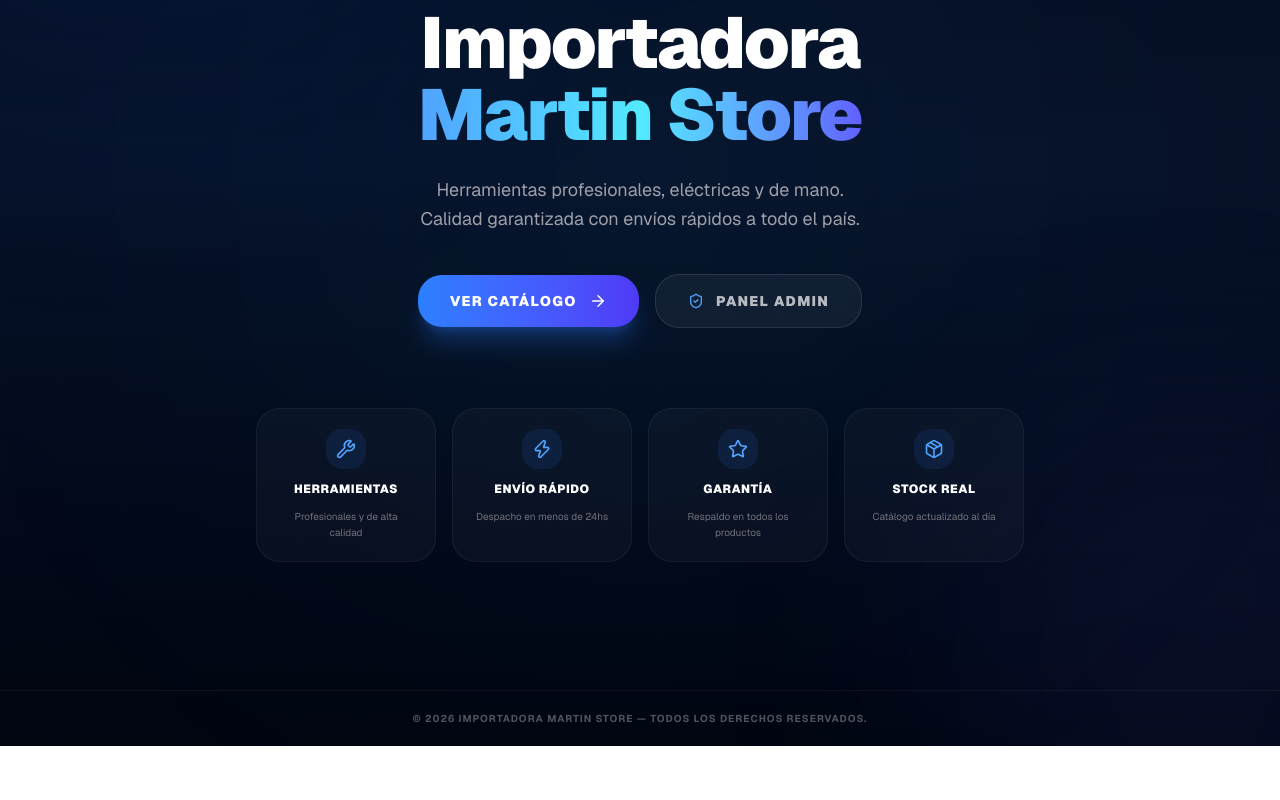
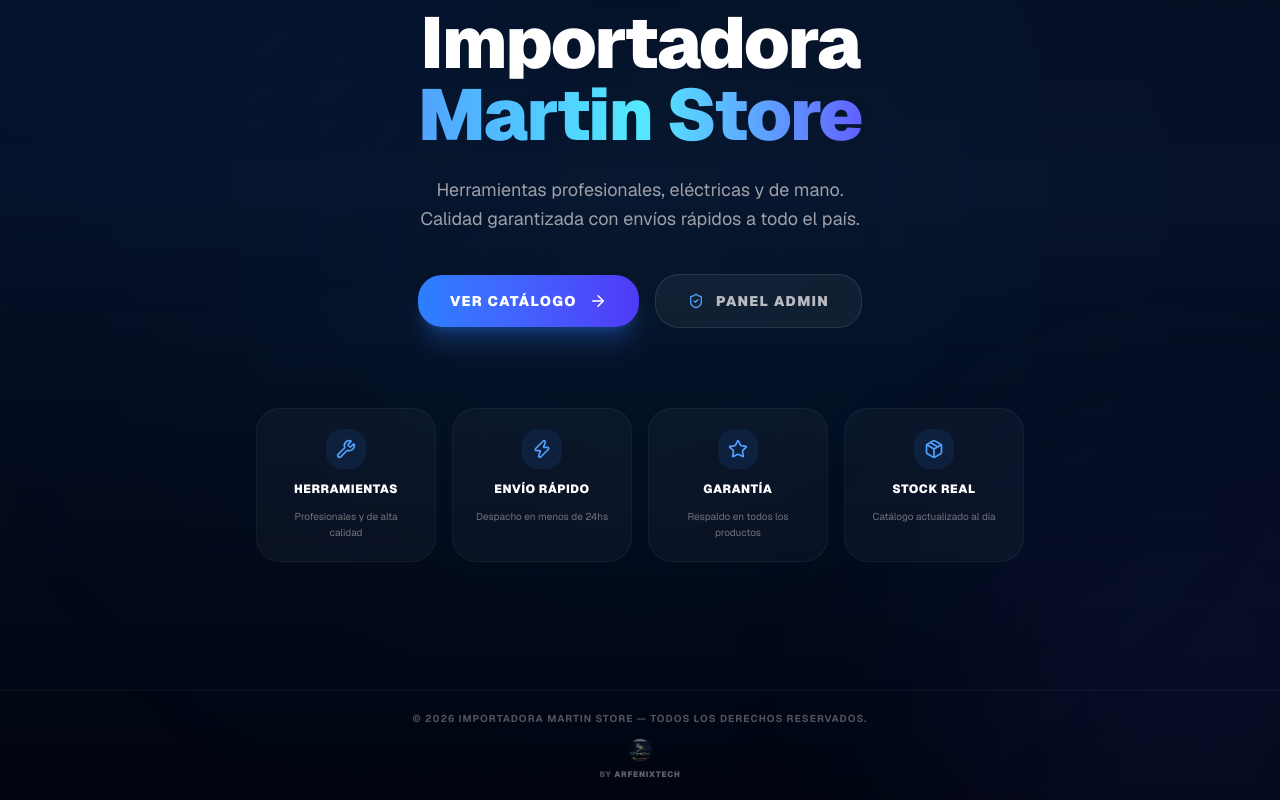
Before and after one commit to ARFFENHY/importadora-martin-store-, a Next.js app: page / in a window 1280 px wide. Shown: the part 414-1214 px from the top of the page. Before the commit the page ends 1160 px from the top, so only its background shows below. Built offline with nearby package versions, Linux system fonts and the light colour scheme; no server answers; the database is empty.

Commit message:
feat: add developer badge in home page footer and fix brand casing to ArfenixTech

```diff
--- a/src/app/catalogo/page.tsx
+++ b/src/app/catalogo/page.tsx
@@ -275,13 +275,13 @@ export default function CatalogoPage() {
             © {new Date().getFullYear()} {mounted ? store.name : "Importadora Martin Store"} - Todos los derechos reservados.
           </p>
 
-          {/* Developer badge "by ARfenixTech" */}
+          {/* Developer badge "by ArfenixTech" */}
           <div className="flex flex-col items-center gap-1.5 mt-2 opacity-60 hover:opacity-100 transition-opacity duration-300 select-none cursor-pointer">
             <div className="h-6 w-6 rounded-full overflow-hidden border border-zinc-200 bg-black flex items-center justify-center shadow-2xs">
-              <img src="/arfenixtech-logo.jpg" alt="ARfenixTech logo" className="h-full w-full object-cover" />
+              <img src="/arfenixtech-logo.jpg" alt="ArfenixTech logo" className="h-full w-full object-cover" />
             </div>
             <span className="text-[8px] font-black tracking-widest uppercase text-zinc-400">
-              by <span className="text-zinc-650 font-black">ARfenixTech</span>
+              by <span className="text-zinc-650 font-black">ArfenixTech</span>
             </span>
           </div>
         </footer>
--- a/src/app/page.tsx
+++ b/src/app/page.tsx
@@ -223,10 +223,20 @@ export default function LandingPage() {
       </main>
 
       {/* ── Footer ── */}
-      <footer className="relative z-10 border-t border-white/5 py-5 text-center">
+      <footer className="relative z-10 border-t border-white/5 py-5 text-center flex flex-col items-center gap-3">
         <p className="text-[10px] text-zinc-600 font-bold uppercase tracking-widest">
           © {new Date().getFullYear()} {storeName} — Todos los derechos reservados.
         </p>
+
+        {/* Developer badge "by ArfenixTech" */}
+        <div className="flex flex-col items-center gap-1.5 opacity-60 hover:opacity-100 transition-opacity duration-300 select-none cursor-pointer">
+          <div className="h-6 w-6 rounded-full overflow-hidden border border-white/10 bg-black flex items-center justify-center shadow-2xs">
+            <img src="/arfenixtech-logo.jpg" alt="ArfenixTech logo" className="h-full w-full object-cover" />
+          </div>
+          <span className="text-[8px] font-black tracking-widest uppercase text-zinc-500">
+            by <span className="text-zinc-400 font-black">ArfenixTech</span>
+          </span>
+        </div>
       </footer>
 
       {/* ══════════════════════════════════════════════
```
